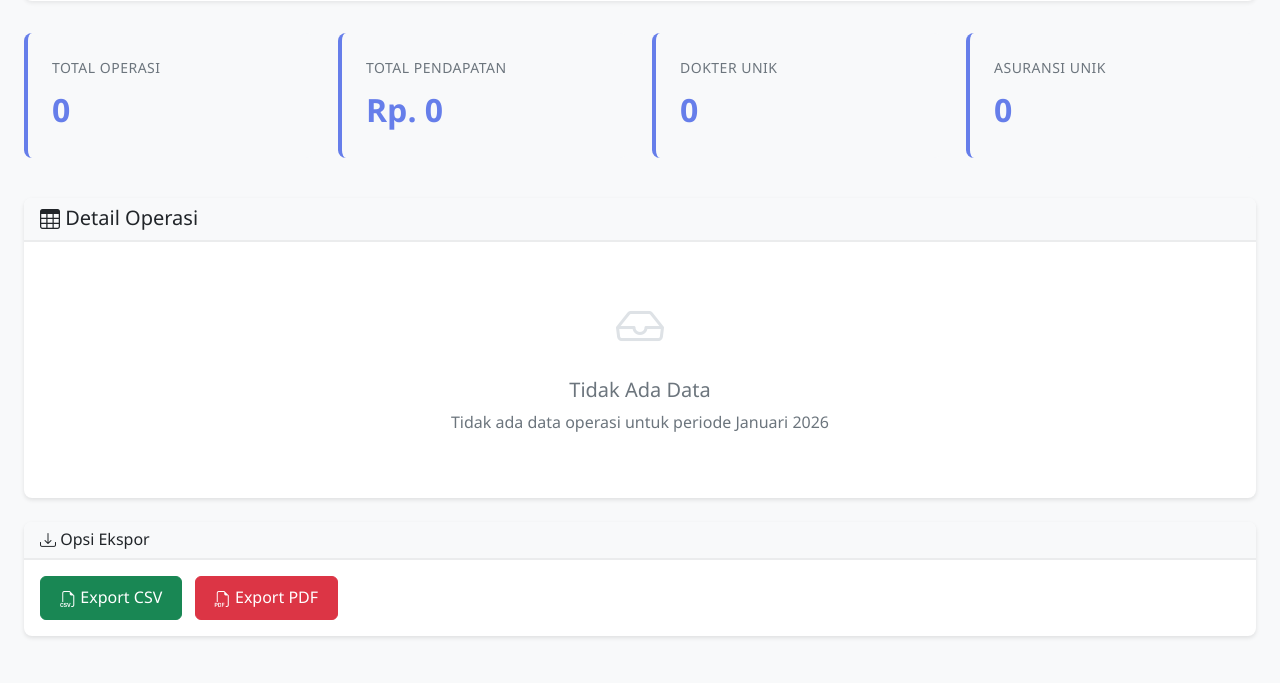
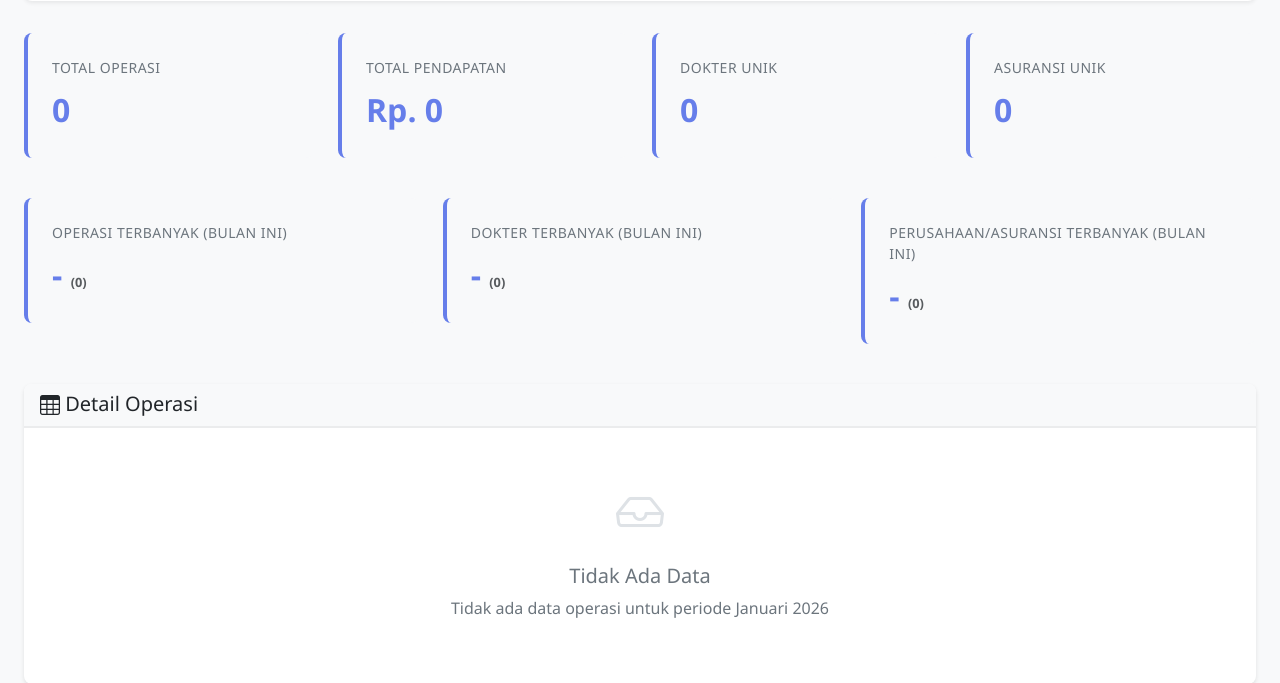
Before and after one commit to dom22-project/project_pbo, a Flask app: page /monthly-report in a window 1280 px wide. Shown: the part 421-1104 px from the top of the page. Run offline with Flask 3, Linux system fonts and the light colour scheme; a user stored in the database is signed in.

Commit message:
update dashboard report new

```diff
--- a/app.py
+++ b/app.py
@@ -753,6 +753,20 @@ def monthly_report():
     total_revenue = sum([item['total'] or 0 for item in report_data])
     unique_doctors = len(set([item['nama_dokter'] for item in report_data if item['nama_dokter']]))
     unique_insurances = len(set([item['perusahaan_asuransi'] for item in report_data if item['perusahaan_asuransi']]))
+    # Most frequent names in the month
+    from collections import Counter
+
+    operasi_names = [item.get('nama_operasi') for item in report_data if item.get('nama_operasi')]
+    dokter_names = [item.get('nama_dokter') for item in report_data if item.get('nama_dokter')]
+    insurance_names = [item.get('perusahaan_asuransi') for item in report_data if item.get('perusahaan_asuransi')]
+
+    top_operasi = Counter(operasi_names).most_common(1)
+    top_dokter = Counter(dokter_names).most_common(1)
+    top_insurance = Counter(insurance_names).most_common(1)
+
+    top_operasi_name, top_operasi_count = (top_operasi[0][0], top_operasi[0][1]) if top_operasi else ('-', 0)
+    top_dokter_name, top_dokter_count = (top_dokter[0][0], top_dokter[0][1]) if top_dokter else ('-', 0)
+    top_insurance_name, top_insurance_count = (top_insurance[0][0], top_insurance[0][1]) if top_insurance else ('-', 0)
 
     return render_template('monthly_report.html',
                          report_data=report_data,
@@ -763,7 +777,14 @@ def monthly_report():
                          total_operations=total_operations,
                          total_revenue=total_revenue,
                          unique_doctors=unique_doctors,
-                         unique_insurances=unique_insurances)
+                         unique_insurances=unique_insurances,
+                         top_operasi_name=top_operasi_name,
+                         top_operasi_count=top_operasi_count,
+                         top_dokter_name=top_dokter_name,
+                         top_dokter_count=top_dokter_count,
+                         top_insurance_name=top_insurance_name,
+                         top_insurance_count=top_insurance_count)
+
 
 @app.route('/restore/<int:version_id>', methods=['POST'])
 @login_required
--- a/templates/monthly_report.html
+++ b/templates/monthly_report.html
@@ -164,6 +164,28 @@
             <div class="stat-card">
                 <div class="stat-label">Asuransi Unik</div>
                 <div class="stat-value">{{ unique_insurances }}</div>
+            </div>
+        </div>
+    </div>
+
+    <!-- Most Frequent Cards -->
+    <div class="row mb-4">
+        <div class="col-md-4">
+            <div class="stat-card">
+                <div class="stat-label">Operasi Terbanyak (Bulan ini)</div>
+                <div class="stat-value">{{ top_operasi_name }} <span class="text-muted" style="font-size:0.8rem">({{ top_operasi_count }})</span></div>
+            </div>
+        </div>
+        <div class="col-md-4">
+            <div class="stat-card">
+                <div class="stat-label">Dokter Terbanyak (Bulan ini)</div>
+                <div class="stat-value">{{ top_dokter_name }} <span class="text-muted" style="font-size:0.8rem">({{ top_dokter_count }})</span></div>
+            </div>
+        </div>
+        <div class="col-md-4">
+            <div class="stat-card">
+                <div class="stat-label">Perusahaan/Asuransi Terbanyak (Bulan ini)</div>
+                <div class="stat-value">{{ top_insurance_name }} <span class="text-muted" style="font-size:0.8rem">({{ top_insurance_count }})</span></div>
             </div>
         </div>
     </div>
```
